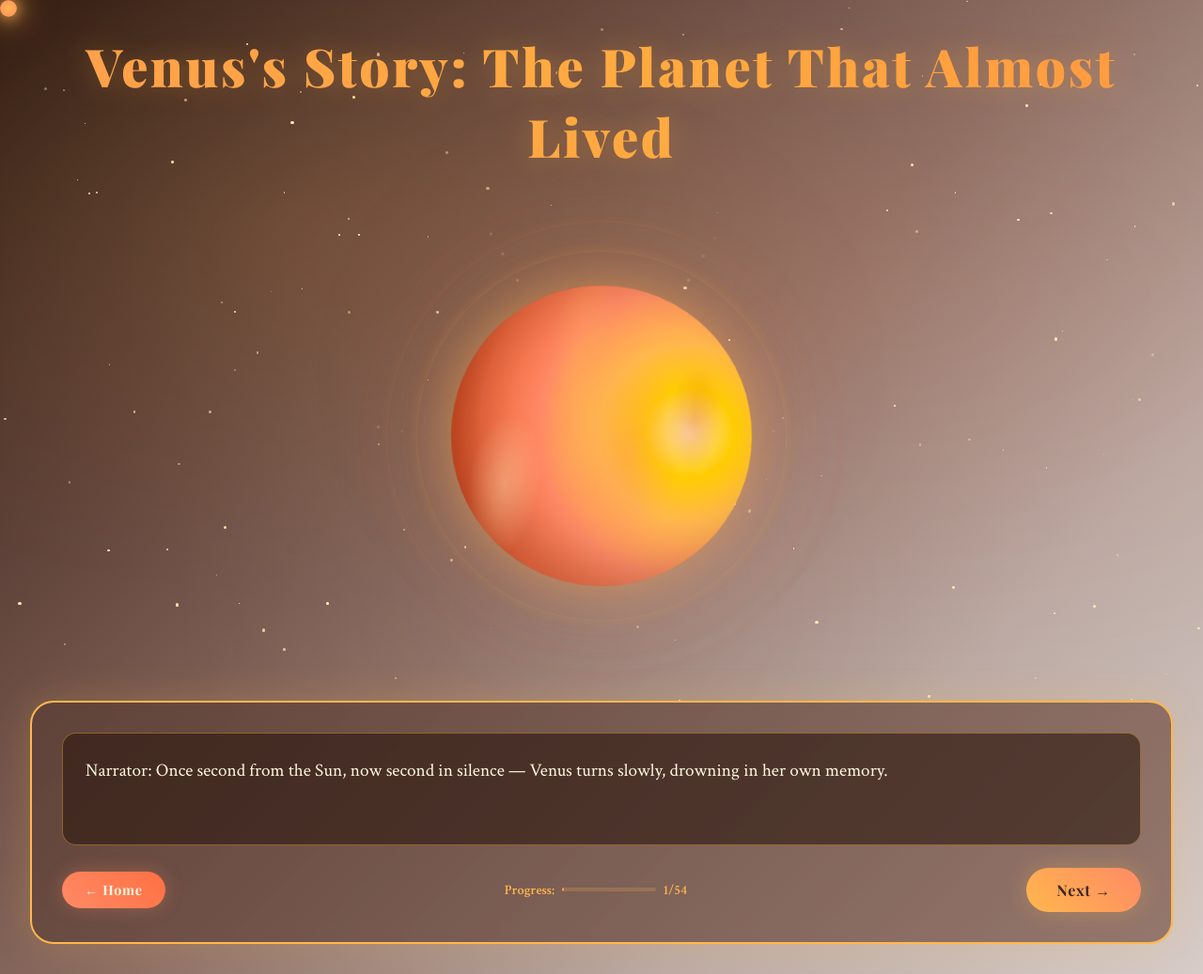
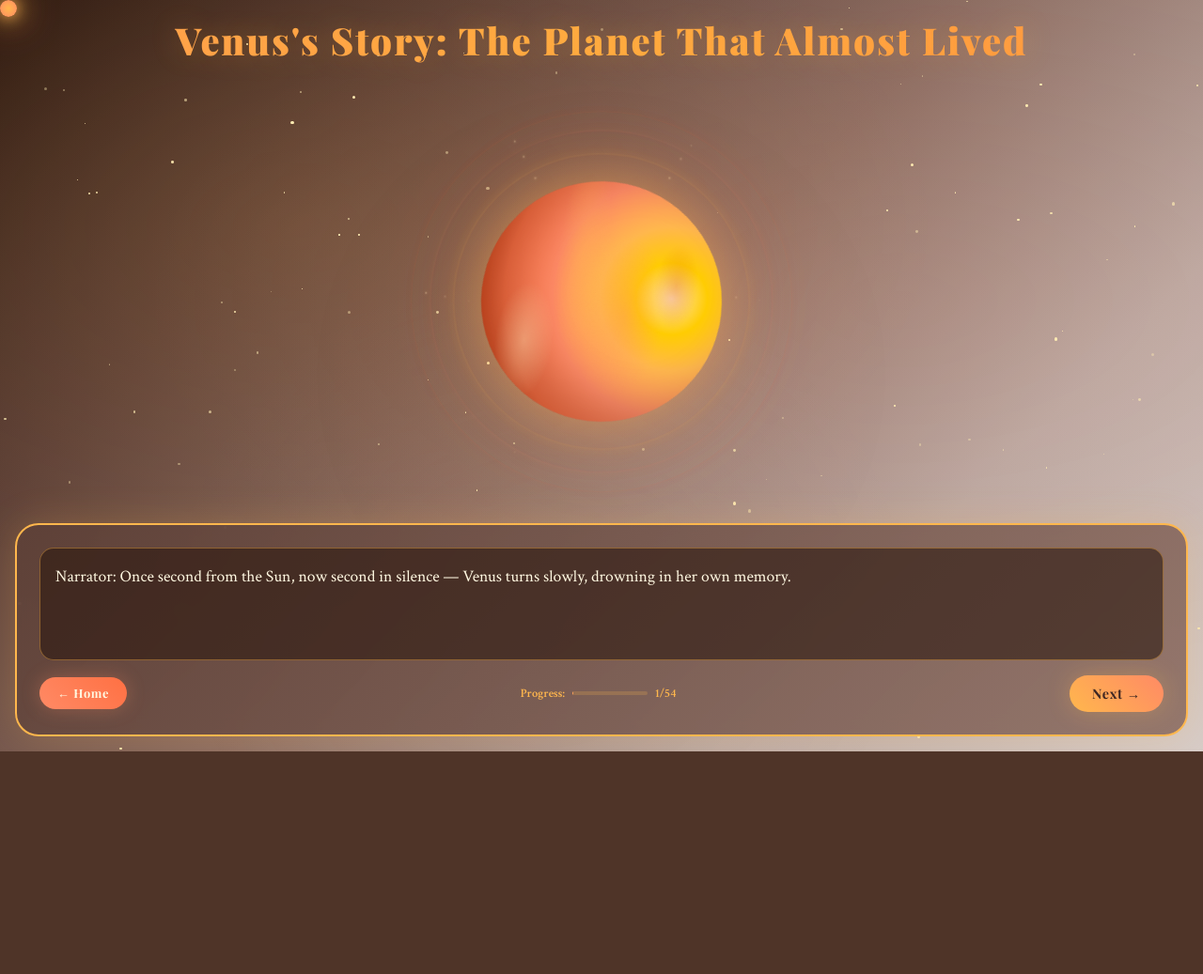
Before and after one commit to zGamingTechz/The-Planet-Story, a Flask app: page /venus in a window 1280 px wide. Shown: the whole page at 94% size. After the commit the page ends 800 px from the top, so only its background shows below. Run offline with Flask 3, Linux system fonts and the light colour scheme.

Commit message:
Modified venus.html to prevent scrolling

```diff
--- a/templates/venus.html
+++ b/templates/venus.html
@@ -13,13 +13,16 @@
             box-sizing: border-box;
         }
 
+        html, body {
+            height: 100vh;
+            overflow: hidden;
+        }
+
         body {
             font-family: 'Crimson Text', serif;
             background: linear-gradient(135deg, #2C1810 0%, #5D4037 25%, #8D6E63 50%, #BCAAA4 75%, #D7CCC8 100%);
             color: #ffffff;
-            overflow-x: hidden;
             cursor: none;
-            min-height: 100vh;
             display: flex;
             flex-direction: column;
         }
@@ -75,15 +78,15 @@
         .story-container {
             display: flex;
             flex-direction: column;
-            min-height: 100vh;
+            height: 100vh;
             position: relative;
             z-index: 1;
-            padding: 2rem;
+            padding: 1rem;
         }
 
         .story-title {
             font-family: 'Playfair Display', serif;
-            font-size: clamp(2rem, 5vw, 3.5rem);
+            font-size: clamp(1.5rem, 4vw, 2.5rem);
             font-weight: 900;
             text-align: center;
             background: linear-gradient(45deg, #FFB74D, #FF8A65, #FFAB40, #FF7043);
@@ -93,8 +96,9 @@
             background-clip: text;
             animation: gradientShift 5s ease-in-out infinite;
             text-shadow: 0 0 30px rgba(255, 183, 77, 0.3);
-            margin-bottom: 2rem;
+            margin-bottom: 1rem;
             letter-spacing: 0.05em;
+            flex-shrink: 0;
         }
 
         @keyframes gradientShift {
@@ -107,22 +111,22 @@
             display: flex;
             align-items: center;
             justify-content: center;
-            margin-bottom: 2rem;
             position: relative;
+            min-height: 0;
         }
 
         .venus-system {
             position: relative;
-            width: clamp(350px, 40vw, 500px);
-            height: clamp(350px, 40vw, 500px);
+            width: clamp(280px, 30vw, 400px);
+            height: clamp(280px, 30vw, 400px);
             display: flex;
             align-items: center;
             justify-content: center;
         }
 
         .venus-planet {
-            width: clamp(200px, 25vw, 350px);
-            height: clamp(200px, 25vw, 350px);
+            width: clamp(150px, 20vw, 280px);
+            height: clamp(150px, 20vw, 280px);
             background: radial-gradient(circle at 35% 25%,
                 #FFE0B2 0%,
                 #FFCC02 15%,
@@ -183,15 +187,15 @@
         }
 
         .atmosphere-layer:nth-child(1) {
-            width: clamp(240px, 30vw, 400px);
-            height: clamp(240px, 30vw, 400px);
+            width: clamp(180px, 24vw, 320px);
+            height: clamp(180px, 24vw, 320px);
             border-color: rgba(255, 183, 77, 0.3);
             box-shadow: 0 0 15px rgba(255, 183, 77, 0.2);
         }
 
         .atmosphere-layer:nth-child(2) {
-            width: clamp(280px, 35vw, 450px);
-            height: clamp(280px, 35vw, 450px);
+            width: clamp(210px, 28vw, 360px);
+            height: clamp(210px, 28vw, 360px);
             border-color: rgba(255, 138, 101, 0.25);
             box-shadow: 0 0 12px rgba(255, 138, 101, 0.15);
             animation-duration: 30s;
@@ -199,8 +203,8 @@
         }
 
         .atmosphere-layer:nth-child(3) {
-            width: clamp(320px, 40vw, 500px);
-            height: clamp(320px, 40vw, 500px);
+            width: clamp(240px, 32vw, 400px);
+            height: clamp(240px, 32vw, 400px);
             border-color: rgba(255, 112, 67, 0.2);
             box-shadow: 0 0 10px rgba(255, 112, 67, 0.1);
             animation-duration: 35s;
@@ -225,24 +229,30 @@
             background: linear-gradient(135deg, rgba(93, 64, 55, 0.9), rgba(141, 110, 99, 0.9));
             border: 2px solid #FFB74D;
             border-radius: 25px;
-            padding: 2rem;
-            margin-top: auto;
+            padding: 1.5rem;
             backdrop-filter: blur(10px);
             box-shadow: 0 0 40px rgba(255, 183, 77, 0.2);
+            flex-shrink: 0;
+            height: auto;
+            max-height: 35vh;
+            display: flex;
+            flex-direction: column;
         }
 
         .story-text {
-            font-size: clamp(1rem, 2.5vw, 1.2rem);
-            line-height: 1.7;
-            margin-bottom: 1.5rem;
-            min-height: 120px;
-            padding: 1.5rem;
+            font-size: clamp(0.9rem, 2vw, 1.1rem);
+            line-height: 1.6;
+            margin-bottom: 1rem;
+            height: clamp(80px, 15vh, 120px);
+            padding: 1rem;
             background: rgba(44, 24, 16, 0.6);
             border-radius: 15px;
             border: 1px solid rgba(255, 183, 77, 0.4);
             color: #FFF8E1;
             position: relative;
             font-weight: 400;
+            overflow-y: auto;
+            flex-shrink: 0;
         }
 
         .typing-cursor {
@@ -267,13 +277,14 @@
             align-items: center;
             gap: 1rem;
             flex-wrap: wrap;
+            flex-shrink: 0;
         }
 
         .next-btn {
             font-family: 'Playfair Display', serif;
-            font-size: 1rem;
+            font-size: 0.9rem;
             font-weight: 700;
-            padding: 0.8rem 2rem;
+            padding: 0.6rem 1.5rem;
             background: linear-gradient(45deg, #FFB74D, #FF8A65);
             border: none;
             border-radius: 30px;
@@ -283,7 +294,7 @@
             text-transform: capitalize;
             letter-spacing: 0.05em;
             box-shadow: 0 0 25px rgba(255, 183, 77, 0.3);
-            min-width: 120px;
+            min-width: 100px;
         }
 
         .next-btn:hover {
@@ -299,9 +310,9 @@
 
         .home-btn {
             font-family: 'Playfair Display', serif;
-            font-size: 0.9rem;
+            font-size: 0.8rem;
             font-weight: 600;
-            padding: 0.6rem 1.5rem;
+            padding: 0.5rem 1.2rem;
             background: linear-gradient(45deg, #FF8A65, #FF7043);
             border: none;
             border-radius: 25px;
@@ -322,13 +333,13 @@
             display: flex;
             align-items: center;
             gap: 0.5rem;
-            font-size: 0.9rem;
+            font-size: 0.8rem;
             color: #FFB74D;
             font-weight: 600;
         }
 
         .progress-bar {
-            width: 100px;
+            width: 80px;
             height: 4px;
             background: rgba(255, 183, 77, 0.2);
             border-radius: 2px;
@@ -380,21 +391,22 @@
         /* Responsive design */
         @media (max-width: 768px) {
             .story-container {
-                padding: 1rem;
+                padding: 0.5rem;
             }
 
             .story-interface {
-                padding: 1.5rem;
+                padding: 1rem;
+                max-height: 40vh;
             }
 
             .story-controls {
                 flex-direction: column;
                 align-items: stretch;
+                gap: 0.5rem;
             }
 
             .next-btn, .home-btn {
                 width: 100%;
-                margin-bottom: 0.5rem;
             }
 
             .progress-indicator {
```
